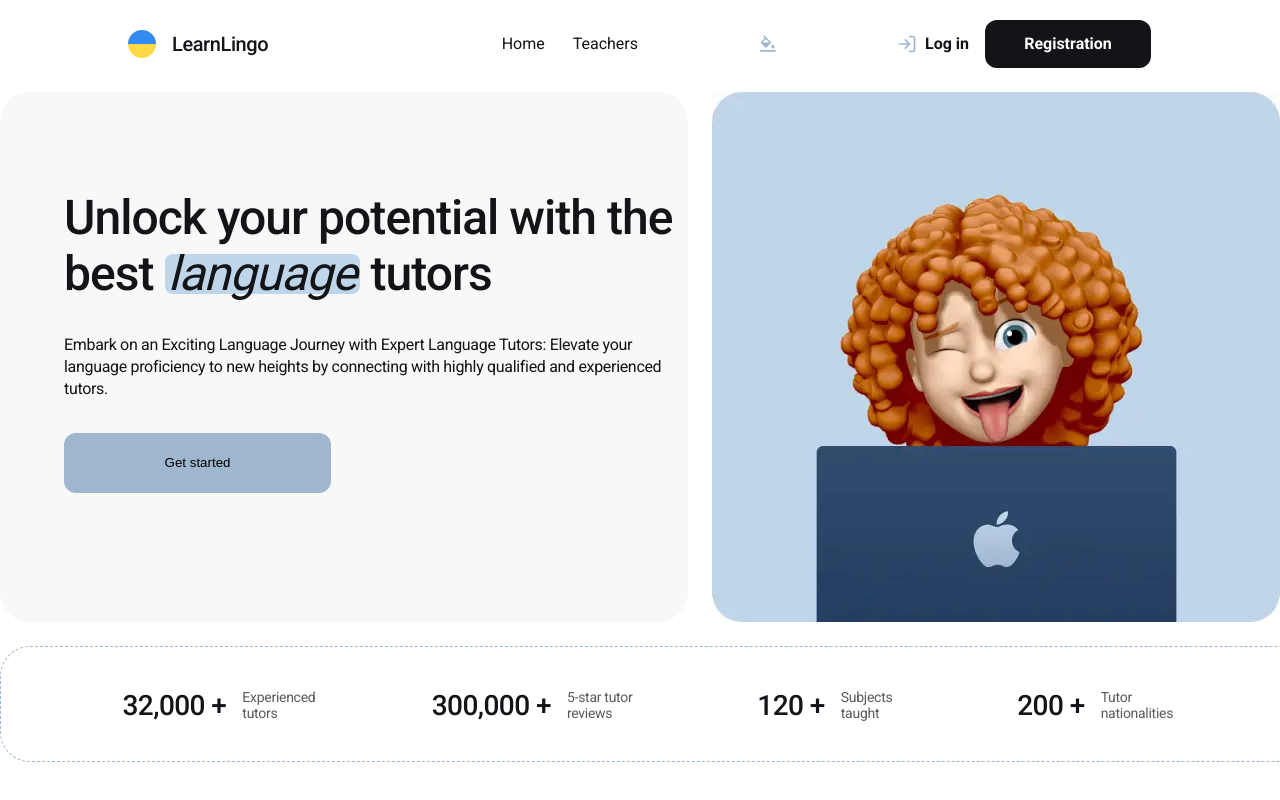
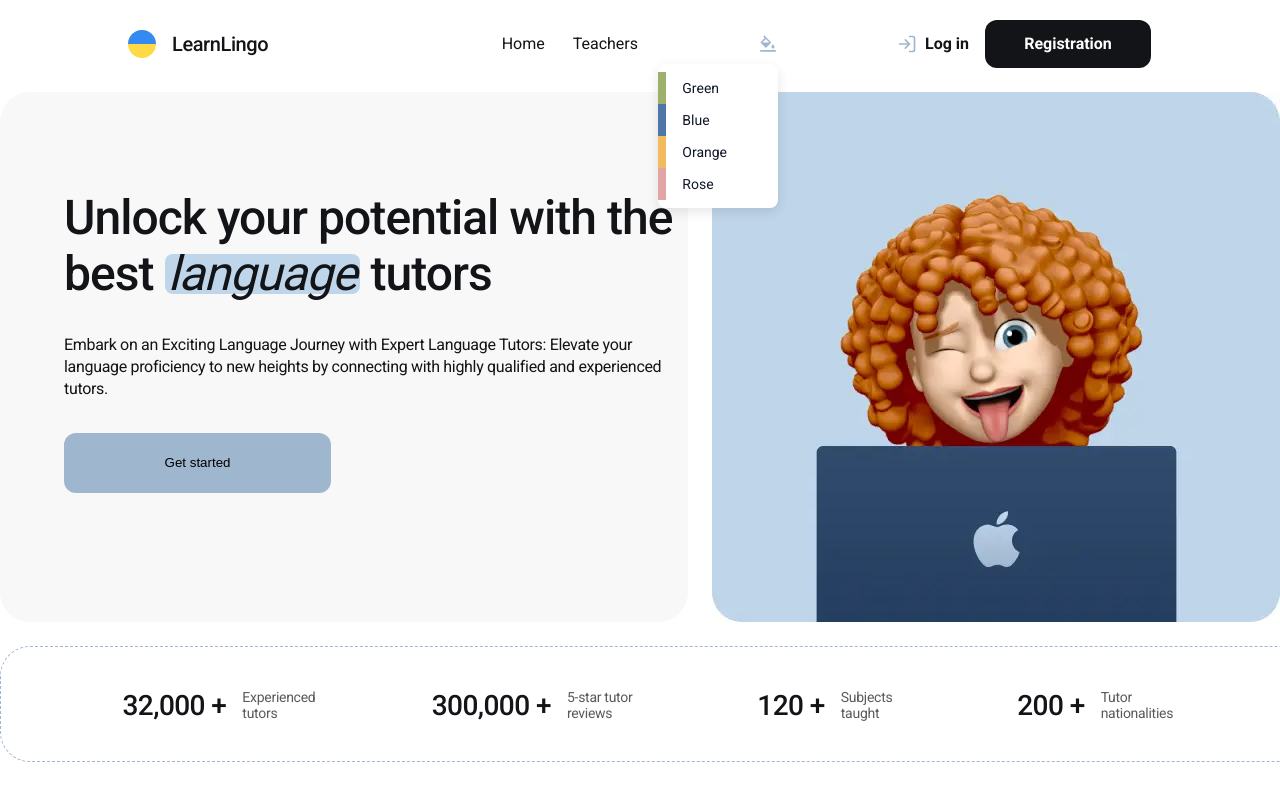
Before and after one commit to tanya-vasylovych/learn-lingo, a Next.js app: page / in a window 1280 px wide. Both pictures are taken after a click on the icon 768 px from the left and 44 px from the top of the page. Built offline with nearby package versions, Linux system fonts and the light colour scheme.

Commit message:
color picker

```diff
--- a/app/globals.css
+++ b/app/globals.css
@@ -29,3 +29,10 @@ body {
   padding: 0;
   overflow-x: hidden;
 }
+:root {
+  --main-color: #9fb06d;
+}
+
+.registration {
+  background-color: var(--main-color);
+}
--- a/components/Header/Header.module.css
+++ b/components/Header/Header.module.css
@@ -160,3 +160,43 @@
   color: #9fb7ce;
   cursor: pointer;
 }
+.colorPickerWrapper {
+  position: relative;
+  display: flex;
+  align-items: center;
+}
+
+.colorChange {
+  cursor: pointer;
+  font-size: 24px;
+  transition: transform 0.2s;
+}
+
+.colorChange:hover {
+  transform: scale(1.1);
+}
+
+.colorDropdown {
+  position: absolute;
+  top: 100%;
+  right: 0;
+  background-color: white;
+  border-radius: 8px;
+  box-shadow: 0 4px 12px rgba(0, 0, 0, 0.1);
+  padding: 8px 0;
+  list-style: none;
+  z-index: 100;
+  min-width: 120px;
+  margin-top: 10px;
+}
+
+.colorDropdown li {
+  padding: 8px 16px;
+  cursor: pointer;
+  font-size: 14px;
+  transition: background-color 0.2s;
+}
+
+.colorDropdown li:hover {
+  background-color: #f5f5f5;
+}
--- a/components/Header/Header.tsx
+++ b/components/Header/Header.tsx
@@ -11,6 +11,18 @@ import { AiOutlineBgColors } from "react-icons/ai";
 const Header = () => {
   const [isRegistrationOpen, setIsRegistrationOpen] = useState(false);
   const [isLoginOpen, setIsLoginOpen] = useState(false);
+  const [isColorPickerOpen, setIsColorPickerOpen] = useState(false);
+
+  const colors = [
+    { name: "Green", value: "#9fb06d" },
+    { name: "Blue", value: "#4e76a8" },
+    { name: "Orange", value: "#f2bb5e" },
+    { name: "Rose", value: "#e2a5a5" },
+  ];
+  const changeColor = (colorValue: string) => {
+    document.documentElement.style.setProperty("--main-color", colorValue);
+    setIsColorPickerOpen(false);
+  };
   return (
     <>
       <header className={css.header}>
@@ -32,7 +44,26 @@ const Header = () => {
             </li>
           </ul>
         </nav>
-        <AiOutlineBgColors className={css.colorChange} />
+        <div className={css.colorPickerWrapper}>
+          <AiOutlineBgColors
+            className={css.colorChange}
+            onClick={() => setIsColorPickerOpen(!isColorPickerOpen)}
+          />
+
+          {isColorPickerOpen && (
+            <ul className={css.colorDropdown}>
+              {colors.map((color) => (
+                <li
+                  key={color.value}
+                  onClick={() => changeColor(color.value)}
+                  style={{ borderLeft: `8px solid ${color.value}` }}
+                >
+                  {color.name}
+                </li>
+              ))}
+            </ul>
+          )}
+        </div>
         <ul className={css.buttons}>
           <li className={css.loginItem}>
             <FiLogIn
```
